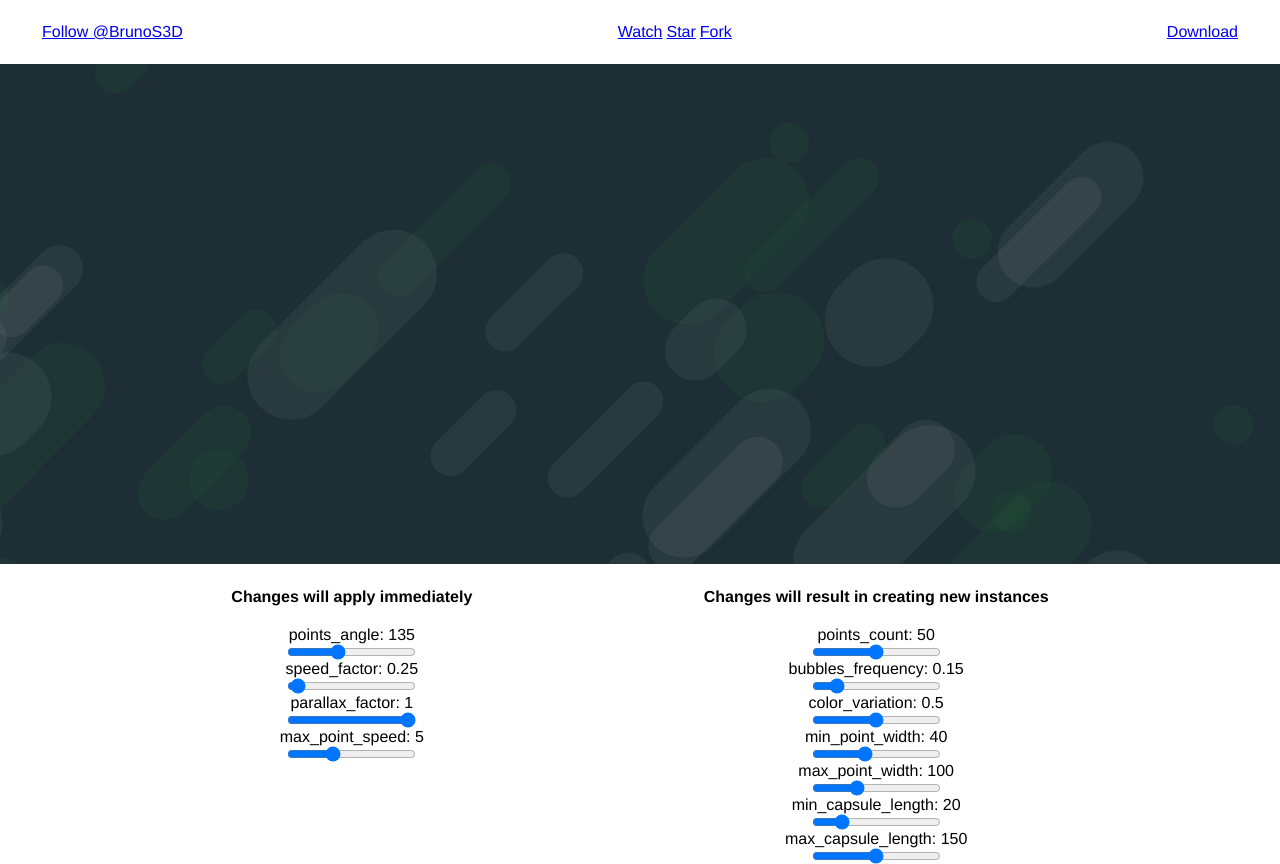
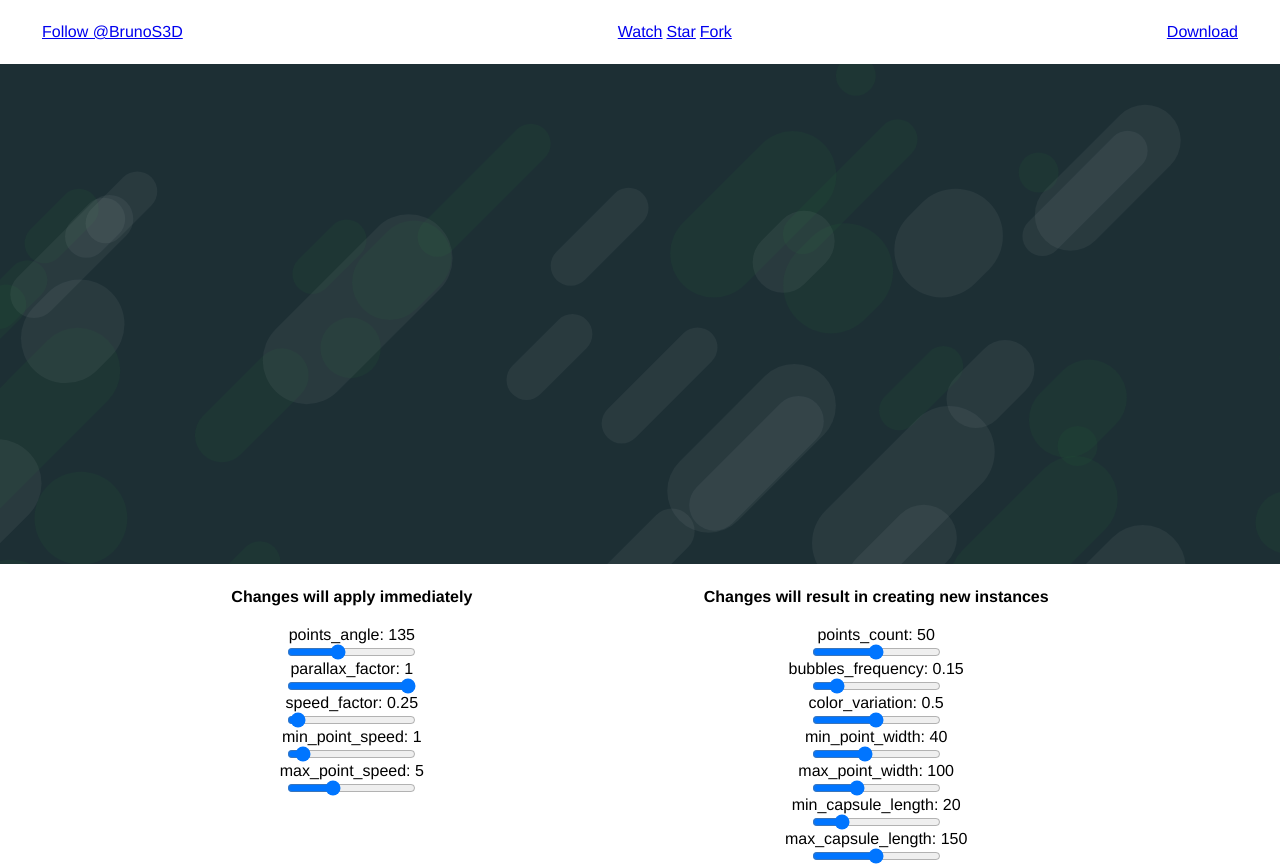
Before and after one commit to brunos3d/Dynamic-Background-Canvas, a plain HTML site: page index.html in a window 1280 px wide. Drawn offline with Linux system fonts and the light colour scheme.

Commit message:
Added: Parallax factor, min speed control

```diff
--- a/index.html
+++ b/index.html
@@ -48,11 +48,14 @@
             <label id="points_angle-label" for="points_angle">points_angle: 135</label>
             <input class="slider-immediately" id="points_angle" name="points_angle" type="range" min="0" max="360" value="135">
 
+            <label id="parallax_factor-label" for="parallax_factor">parallax_factor: 1</label>
+            <input class="slider-immediately" id="parallax_factor" name="parallax_factor" type="range" min="0" max="100" value="100">
+
             <label id="speed_factor-label" for="speed_factor">speed_factor: 0.25</label>
             <input class="slider-immediately" id="speed_factor" name="speed_factor" type="range" min="0" max="1000" value="25">
 
-            <label id="parallax_factor-label" for="parallax_factor">parallax_factor: 1</label>
-            <input class="slider-immediately" id="parallax_factor" name="parallax_factor" type="range" min="0" max="100" value="100">
+            <label id="min_point_speed-label" for="min_point_speed">min_point_speed: 1</label>
+            <input class="slider-immediately" id="min_point_speed" name="min_point_speed" type="range" min="0" max="15" value="1">
 
             <label id="max_point_speed-label" for="max_point_speed">max_point_speed: 5</label>
             <input class="slider-immediately" id="max_point_speed" name="max_point_speed" type="range" min="0" max="15" value="5">
--- a/src/index.js
+++ b/src/index.js
@@ -22,6 +22,7 @@ let color_variation = 0.5; // range(0, 1) 0 = white / 1 = green
 
 let parallax_factor = 1;
 let speed_factor = 0.25;
+let min_point_speed = 1;
 let max_point_speed = 5;
 
 let min_point_width = 40;
@@ -67,7 +68,7 @@ function Update() {
     for (let id = 0; id < points_count; id++) {
         const point_size = points[id].width + points[id].length;
 
-        const speed = Math.min((150 + (150 * parallax_factor)) / point_size + (150 * (1 - parallax_factor)), max_point_speed) * speed_factor;
+        const speed = Math.min(Math.max(150 / point_size * parallax_factor, min_point_speed), max_point_speed) * speed_factor;
 
         const direction = rotateVector({ x: 1, y: 0 }, points_angle);
 
@@ -157,13 +158,15 @@ for (let id = 0; id < sliders_r.length; id++) {
 
 function SliderInputHandle() {
     points_angle = document.getElementById("points_angle").value;
+    parallax_factor = document.getElementById("parallax_factor").value / 100;
     speed_factor = document.getElementById("speed_factor").value / 100;
-    parallax_factor = document.getElementById("parallax_factor").value / 100;
+    min_point_speed = document.getElementById("min_point_speed").value;
     max_point_speed = document.getElementById("max_point_speed").value;
 
     document.getElementById("points_angle-label").innerHTML = "points_angle: " + points_angle;
+    document.getElementById("parallax_factor-label").innerHTML = "parallax_factor: " + parallax_factor;
     document.getElementById("speed_factor-label").innerHTML = "speed_factor: " + speed_factor;
-    document.getElementById("parallax_factor-label").innerHTML = "parallax_factor: " + parallax_factor;
+    document.getElementById("min_point_speed-label").innerHTML = "min_point_speed: " + min_point_speed;
     document.getElementById("max_point_speed-label").innerHTML = "max_point_speed: " + max_point_speed;
 }
 
```
